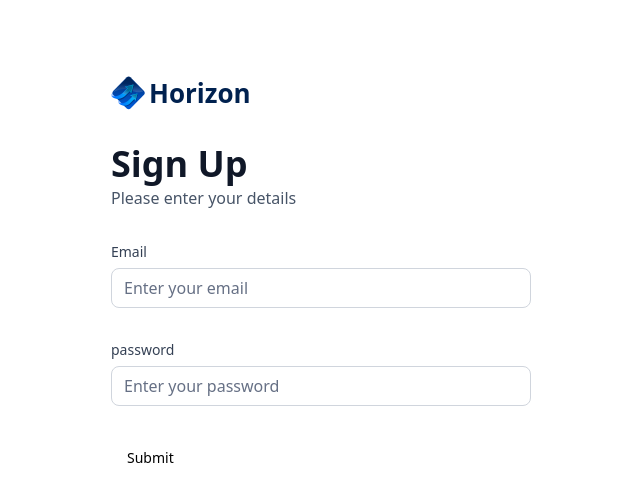
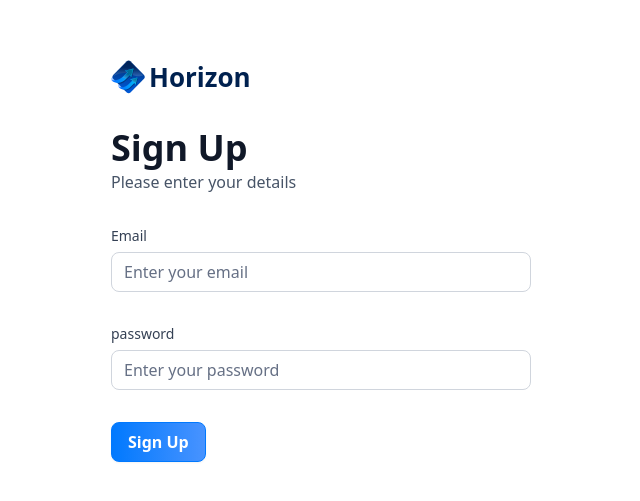
Before and after one commit to jordyneajensen/jj_banking, a Next.js app: page /sign-up in a window 1280 px wide. Shown: the part 123-624 px from the top of the page, without its empty margins (319-959 px from the left). Built offline with nearby package versions, Linux system fonts and the light colour scheme.

Commit message:
styled submit button

```diff
--- a/components/AuthForm.tsx
+++ b/components/AuthForm.tsx
@@ -21,9 +21,11 @@ import {
 import { Input } from "@/components/ui/input"
 import CustomInputs from './CustomInputs';
 import { authformSchema } from '@/lib/utils';
+import { Loader2 } from 'lucide-react';
 
 const AuthForm = ({ type }: { type: string }) => {
     const [user, setUser] = useState(null)
+    const [isLoading, setIsLoading] = useState(false)
 
         const form = useForm<z.infer<typeof authformSchema>>({
             resolver: zodResolver(authformSchema),
@@ -37,7 +39,9 @@ const AuthForm = ({ type }: { type: string }) => {
         function onSubmit(values: z.infer<typeof authformSchema>) {
             // Do something with the form values.
             // ✅ This will be type-safe and validated.
+            setIsLoading(true)
             console.log(values)
+            setIsLoading(false);
         }
 
   return (
@@ -82,9 +86,16 @@ const AuthForm = ({ type }: { type: string }) => {
                         <CustomInputs control={form.control} name='email' label='Email' placeholder='Enter your email' />
                         <CustomInputs control={form.control} name='password' label='password' placeholder='Enter your password' />
 
-                        <Button type="submit">Submit</Button>
+                        <Button type="submit" disabled={isLoading} className='form-btn'>
+                            {isLoading ? (<><Loader2 size={20} className='animate0spin'/> &nbsp; Loading...
+                            </>) : type === 'sign-in' ? 'sign-in' : 'Sign Up'}
+                        </Button>
                     </form>
                 </Form>
+
+                <footer className=''>
+
+                </footer>
             </>
         )}
     </section>
```
